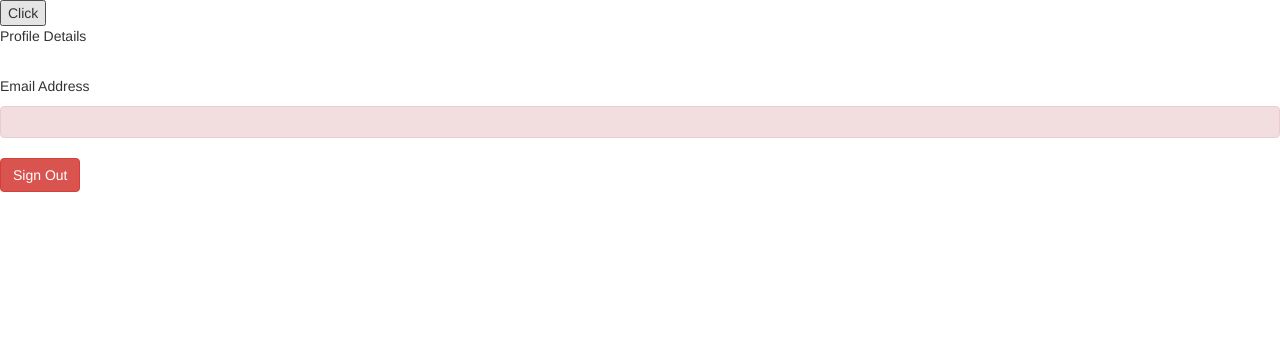
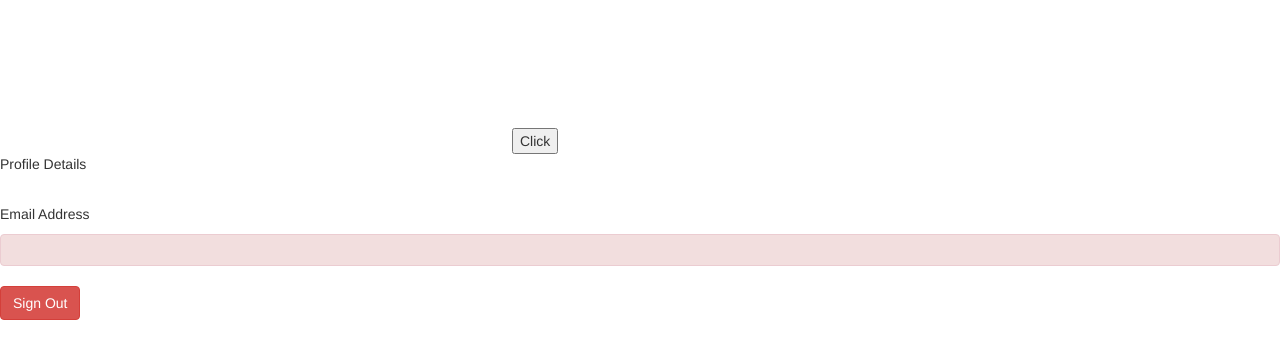
Before and after one commit to LearningAbhi/GuviHackathon_31Oct2020, a plain HTML site: page index.html in a window 1280 px wide. Drawn offline with nearby package versions, Linux system fonts and the light colour scheme.

Commit message:
Update index.html

```diff
--- a/index.html
+++ b/index.html
@@ -9,14 +9,19 @@
     <title>Document</title>
 
      <style>
-
+            .signin
+         {
+             margin-top:10%;
+             margin-left:40%;
+             margin-right:40%
+         }
 
      </style>
 </head>
 <body>
 
 
-    <button class="g-signin2"  data-onsuccess="onSignIn">Click </button>
+    <button class="g-signin2 signin"  data-onsuccess="onSignIn">Click </button>
 
     <div class="data">
 <p>Profile Details</p>
```
